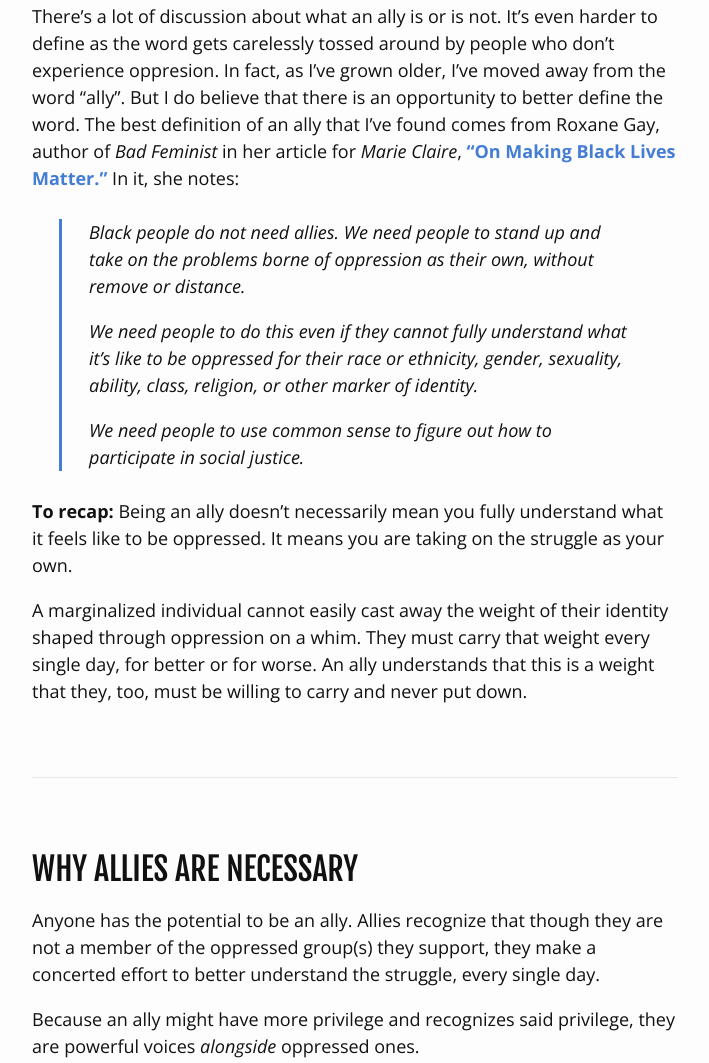
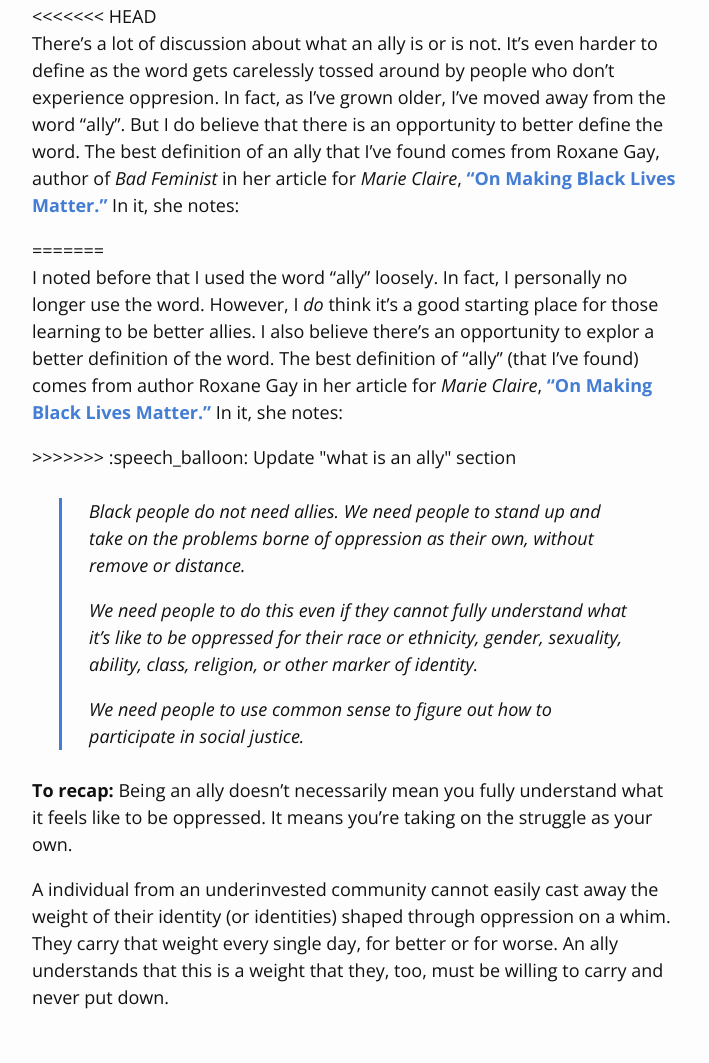
Before and after one commit to almnt/guide-to-allyship, an Eleventy site: page src/index.html in a window 1280 px wide. Shown: the part 3762-4825 px from the top of the page, without its empty margins (285-994 px from the left). Built offline with nearby package versions, Linux system fonts and the light colour scheme; Eleventy itself is replaced by a stand-in of ours; files that its build step writes are made by us from their sources; what eleventy-plugin-sass would draw is missing.

Commit message:
:speech_balloon: Update "what is an ally" section

```diff
--- a/src/index.html
+++ b/src/index.html
@@ -75,7 +75,11 @@ layout: layouts/base.html
   <section>
     <h2 class="text--headline text--headline--2" id="what-is-an-ally">What is an ally?</h2>
 
+<<<<<<< HEAD
     <p>There’s a lot of discussion about what an ally is or is not. It’s even harder to define as the word gets carelessly tossed around by people who don’t experience oppresion. In fact, as I’ve grown older, I’ve moved away from the word “ally”. But I do believe that there is an opportunity to better define the word. The best definition of an ally that I’ve found comes from Roxane Gay, author of <em>Bad Feminist</em> in her article for <em>Marie Claire</em>, <a href="http://www.marieclaire.com/culture/features/a21423/roxane-gay-philando-castile-alton-sterling/" target="_blank">“On Making Black Lives Matter.”</a> In it, she notes:</p>
+=======
+    <p>I noted before that I used the word “ally” loosely. In fact, I personally no longer use the word. However, I <em>do</em> think it’s a good starting place for those learning to be better allies. I also believe there’s an opportunity to explor a better definition of the word. The best definition of “ally” (that I’ve found) comes from author Roxane Gay in her article for <em>Marie Claire</em>, <a href="http://www.marieclaire.com/culture/features/a21423/roxane-gay-philando-castile-alton-sterling/" target="_blank">“On Making Black Lives Matter.”</a> In it, she notes:</p>
+>>>>>>> :speech_balloon: Update "what is an ally" section
 
     <blockquote class="border--bl--medium space--mv--medium space--ml--medium space--pl--medium">
       <p class="text--emphasis">Black people do not need allies. We need people to stand up and take on the problems borne of oppression as their own, without remove or distance.</p>
@@ -83,9 +87,9 @@ layout: layouts/base.html
       <p class="text--emphasis">We need people to use common sense to figure out how to participate in social justice.</p>
     </blockquote>
 
-    <p><strong>To recap:</strong> Being an ally doesn’t necessarily mean you fully understand what it feels like to be oppressed. It means you are taking on the struggle as your own.</p>
+    <p><strong>To recap:</strong> Being an ally doesn’t necessarily mean you fully understand what it feels like to be oppressed. It means you’re taking on the struggle as your own.</p>
 
-    <p>A marginalized individual cannot easily cast away the weight of their identity shaped through oppression on a whim. They must carry that weight every single day, for better or for worse. An ally understands that this is a weight that they, too, must be willing to carry and never put down.</p>
+    <p>A individual from an underinvested community cannot easily cast away the weight of their identity (or identities) shaped through oppression on a whim. They carry that weight every single day, for better or for worse. An ally understands that this is a weight that they, too, must be willing to carry and never put down.</p>
   </section>
 
   <hr>
```
